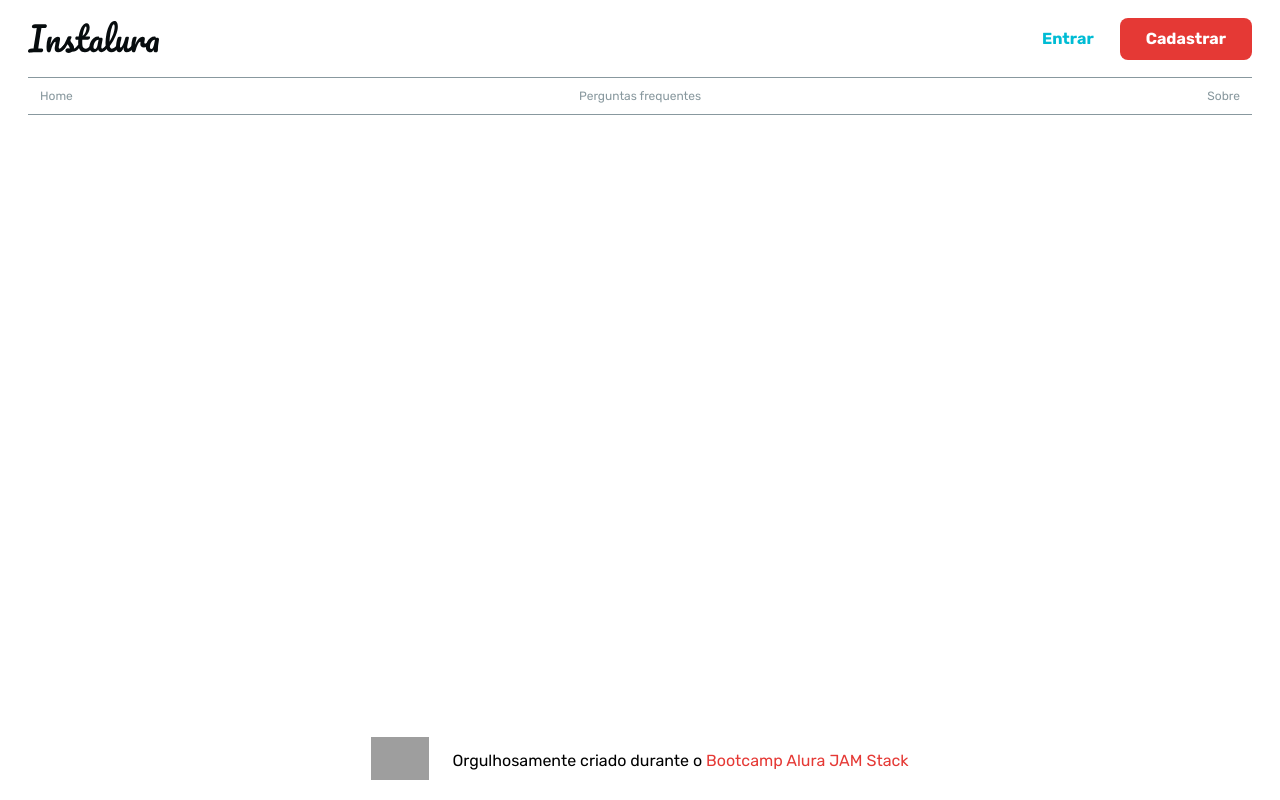
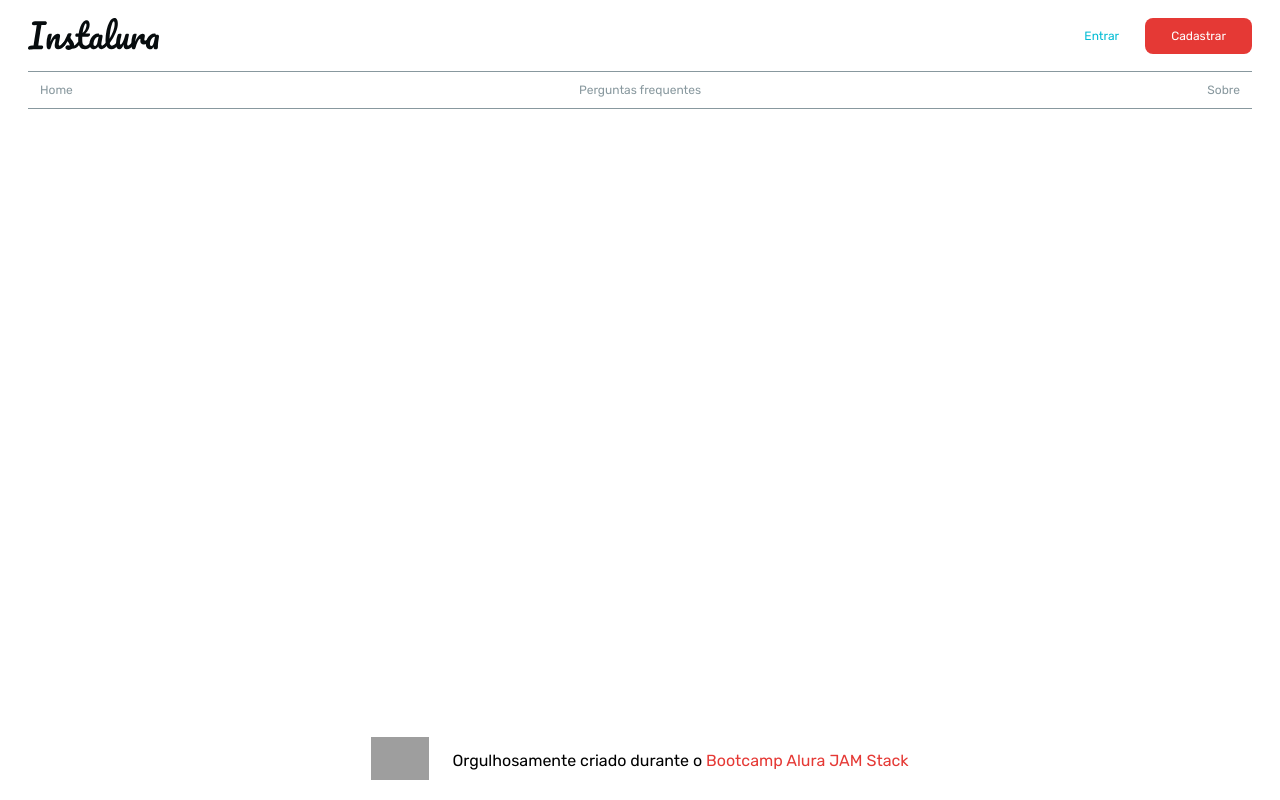
Before and after one commit to rufedupo/instalura-base, a Next.js app: page / in a window 1280 px wide. Built offline with nearby package versions, Linux system fonts and the light colour scheme; grey boxes are pictures that could not be loaded.

Commit message:
Adição de typography ao Button

```diff
--- a/src/components/commons/Button/index.js
+++ b/src/components/commons/Button/index.js
@@ -17,9 +17,8 @@ export const Button = styled.button`
   padding: 12px 26px;
   font-weight: bold;
   opacity: 1;
-  ${(props) => {
-    return (props.ghost) ? ButtonGhost : ButtonDefault
-  }}
+  ${({theme}) => theme.typographyVariants['smallestException'] };
+  ${(props) => (props.ghost) ? ButtonGhost : ButtonDefault };
   transition: opacity ${({ theme }) => theme.transition};
   border-radius: ${({ theme }) => theme.borderRadius};
   &:hover,
```
